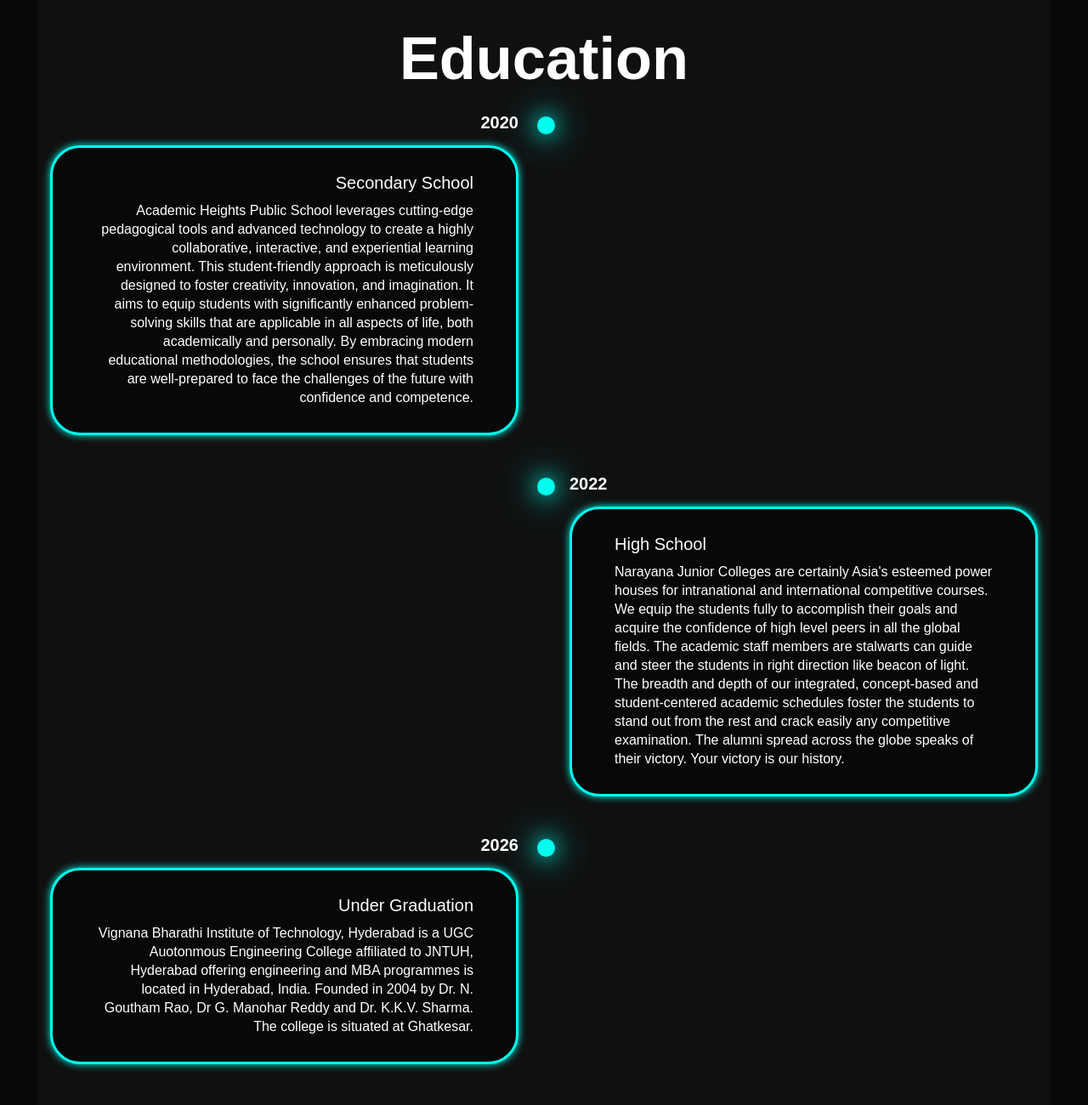
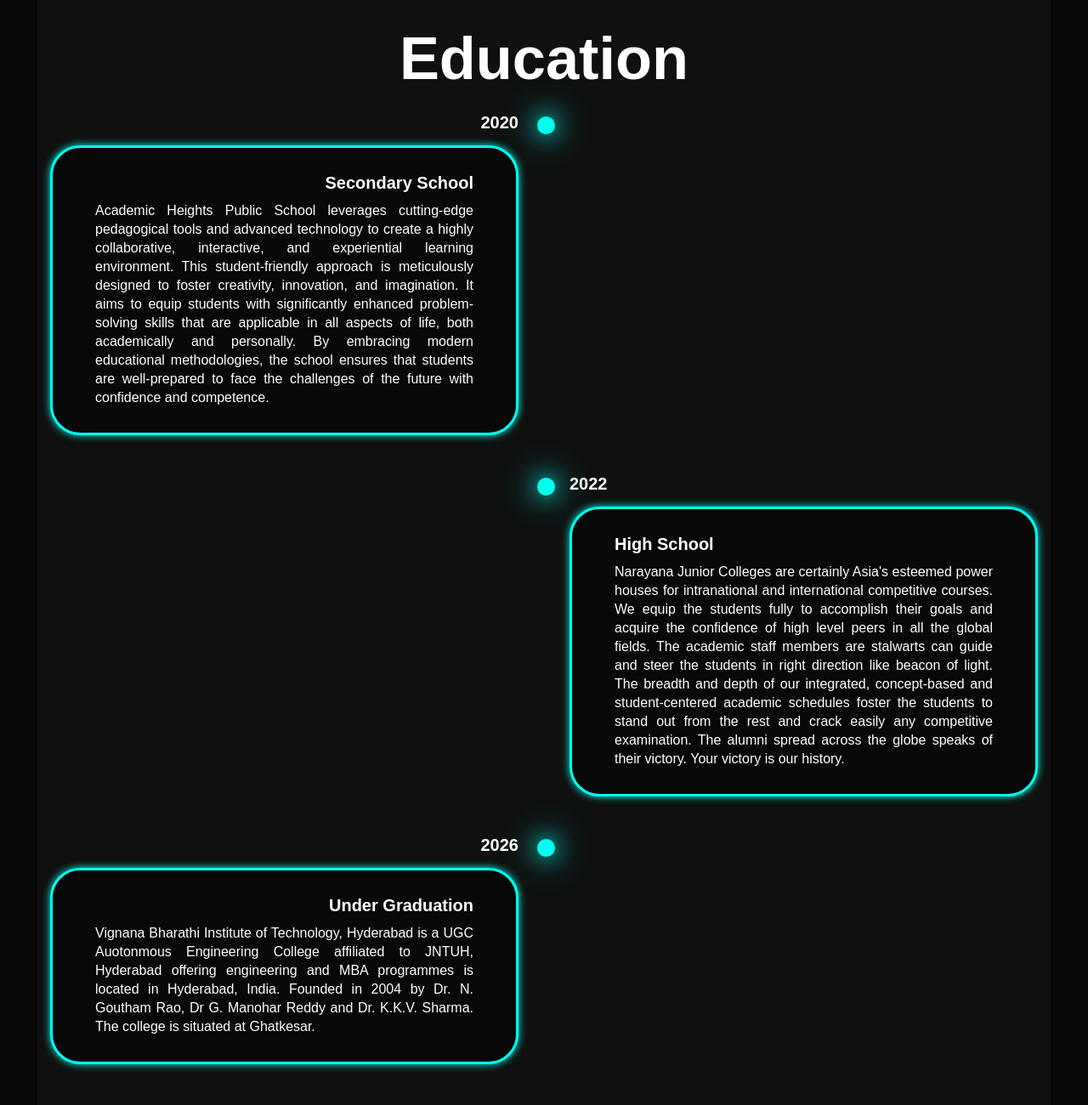
Before and after one commit to Chetty-Praneeth/Myportfolio, a plain HTML site: page index.html in a window 1280 px wide. Shown: the part 916-2216 px from the top of the page at 85% size. Drawn offline with nearby package versions, Linux system fonts and the light colour scheme.

Commit message:
Eduction content align and justify

```diff
--- a/index.html
+++ b/index.html
@@ -49,16 +49,16 @@
                 <div class="timeline-dot"></div>
                     <div class="timeline-date">2020</div>
                     <div class="timeline-content">
-                        <h3>Secondary School</h3>
-                        <p>Academic Heights Public School leverages cutting-edge pedagogical tools and advanced technology to create a highly collaborative, interactive, and experiential learning environment. This student-friendly approach is meticulously designed to foster creativity, innovation, and imagination. It aims to equip students with significantly enhanced problem-solving skills that are applicable in all aspects of life, both academically and personally. By embracing modern educational methodologies, the school ensures that students are well-prepared to face the challenges of the future with confidence and competence.</p>
+                        <h3><b>Secondary School</b></h3>
+                        <p style="text-align: justify;">Academic Heights Public School leverages cutting-edge pedagogical tools and advanced technology to create a highly collaborative, interactive, and experiential learning environment. This student-friendly approach is meticulously designed to foster creativity, innovation, and imagination. It aims to equip students with significantly enhanced problem-solving skills that are applicable in all aspects of life, both academically and personally. By embracing modern educational methodologies, the school ensures that students are well-prepared to face the challenges of the future with confidence and competence.</p>
                     </div>
             </div>
             <div class="timeline-item">
                 <div class="timeline-dot"></div>
                     <div class="timeline-date">2022</div>
                     <div class="timeline-content">
-                        <h3>High School</h3>
-                        <p>Narayana Junior Colleges are certainly Asia's esteemed power houses for
+                        <h3><b>High School</b></h3>
+                        <p style="text-align: justify;">Narayana Junior Colleges are certainly Asia's esteemed power houses for
                             intranational and international competitive courses. We equip the students fully to
                             accomplish their goals and acquire the confidence of high level peers in all the global fields.
                              The academic staff members are stalwarts can guide and steer the students in right direction like beacon of
@@ -72,8 +72,8 @@
                 <div class="timeline-dot"></div>
                     <div class="timeline-date">2026</div>
                     <div class="timeline-content">
-                        <h3>Under Graduation</h3>
-                        <p>Vignana Bharathi Institute of Technology, Hyderabad is a UGC Auotonmous Engineering College affiliated to JNTUH, Hyderabad offering engineering and MBA programmes is located in Hyderabad, India. Founded in 2004 by Dr. N. Goutham Rao, Dr G. Manohar Reddy and Dr. K.K.V. Sharma. The college is situated at Ghatkesar. </p>
+                        <h3><b>Under Graduation</b></h3>
+                        <p style="text-align: justify;">Vignana Bharathi Institute of Technology, Hyderabad is a UGC Auotonmous Engineering College affiliated to JNTUH, Hyderabad offering engineering and MBA programmes is located in Hyderabad, India. Founded in 2004 by Dr. N. Goutham Rao, Dr G. Manohar Reddy and Dr. K.K.V. Sharma. The college is situated at Ghatkesar. </p>
                     </div>
 
 
```
